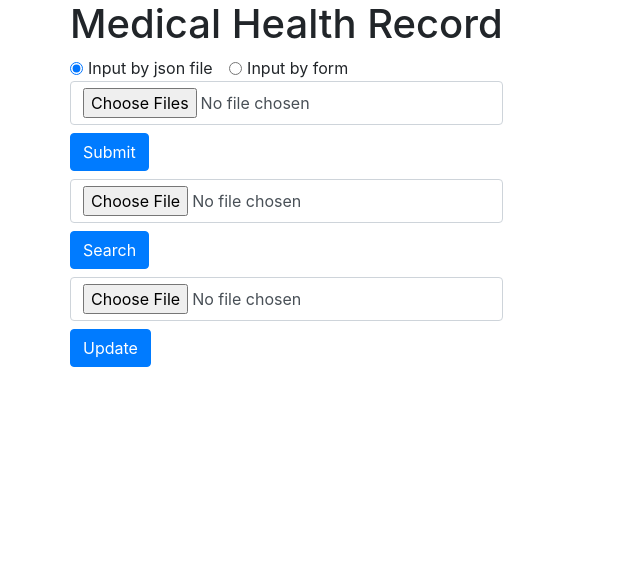
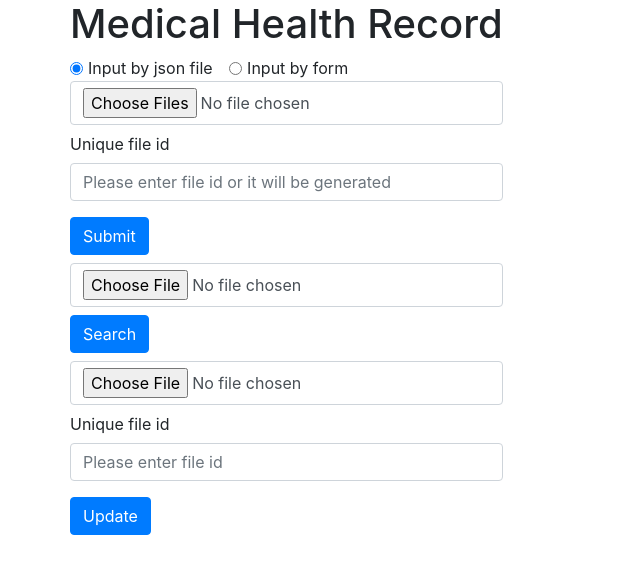
Before and after one commit to UoW-CPC/Asclepios-Client, a Django app: page / in a window 1280 px wide. Shown: the top 574 px of the page, without its empty margins (0-640 px from the left). Run offline with Django 3.2, Linux system fonts and the light colour scheme; some libraries are stand-ins or nearby versions.

Commit message:
feat(allow to enter file_id when upload and update data

```diff
--- a/sse/templates/json_form.html
+++ b/sse/templates/json_form.html
@@ -31,6 +31,13 @@
 	<div class='mb-2'>
 					<input type="file" class="form-control" id="jsonFile"
 						placeholder="Please enter URL of json file" name='jsonFile' multiple>
+					<div class="form-group row">
+						<label for="fileid1" class="col-sm-10 col-form-label">Unique file id</label>
+						<div class="col-sm-12">
+						<input type="text" class="form-control" id="fileid1"
+						placeholder="Please enter file id or it will be generated" name='file_id'>
+						</div>
+					</div>
 	</div>
 	<button type="button" class="btn btn-primary" id="btnSubmitFile">Submit</button>
 </form>
@@ -306,6 +313,13 @@
 <form id='update-file' class='mb-2' method="post" action="">
 	<div class='mb-2'>
 		<input type="file" class="form-control" id="jsonUpdateFile" placeholder="Please enter URL of json file" name='jsonUpdateFile'>
+		<div class="form-group row">
+			<label for="fileid2" class="col-sm-10 col-form-label">Unique file id</label>
+			<div class="col-sm-12">
+			<input type="text" class="form-control" id="fileid2"
+				placeholder="Please enter file id" name='file_id'>
+			</div>
+		</div>
 	</div>
 	<button type="button" class="btn btn-primary" id="btnUpdateFile">Update</button>
 </form>
```
